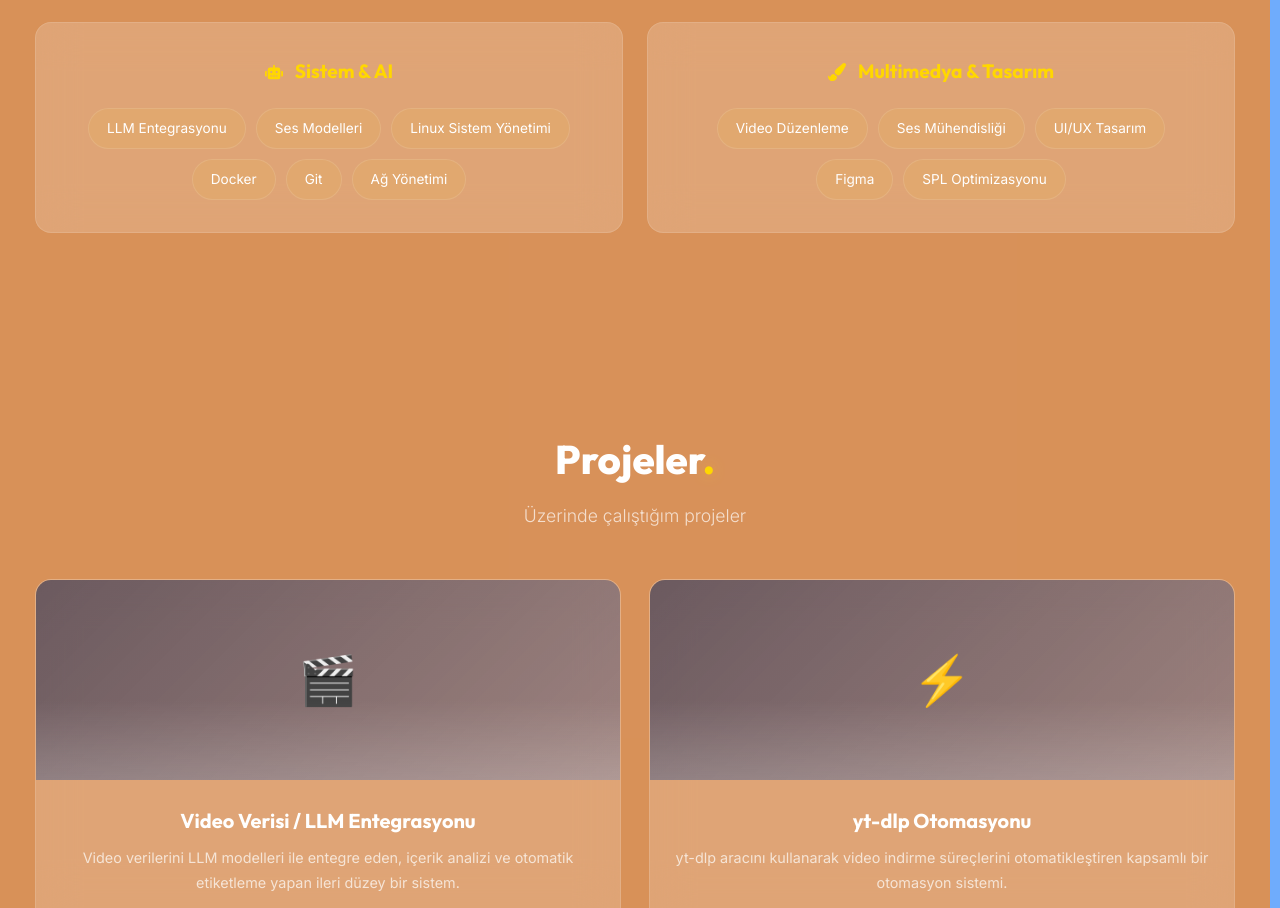
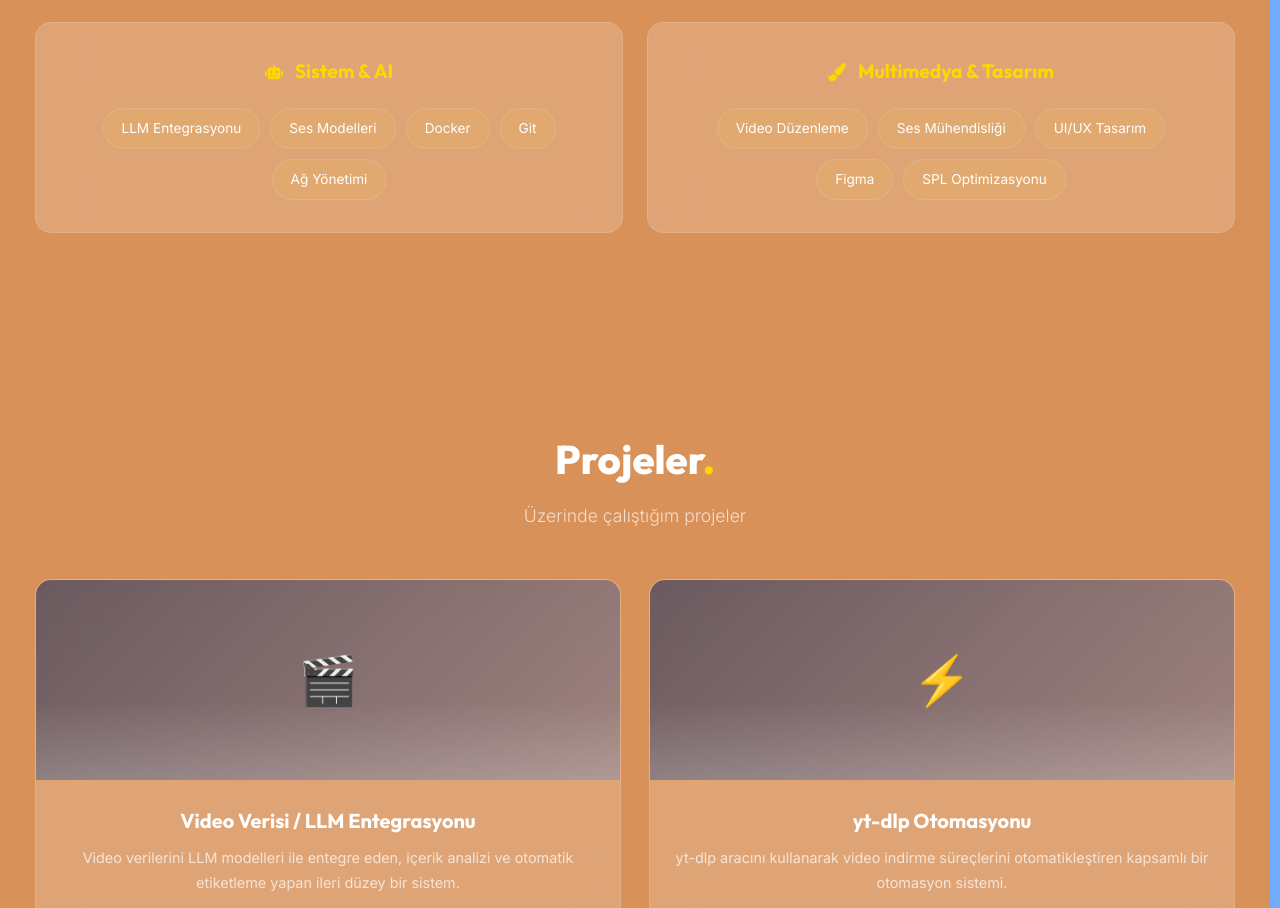
Before and after one commit to Lurall/Burak-Bilgic-Portfolio, a Next.js app: page / in a window 1280 px wide. Shown: the part 2057-2965 px from the top of the page. Built offline with nearby package versions, Linux system fonts and the light colour scheme.

Commit message:
refactor: remove only Linux Sistem Yonetimi from Sistem ve AI skills

```diff
--- a/src/components/Skills.tsx
+++ b/src/components/Skills.tsx
@@ -18,7 +18,7 @@ const skills = [
     {
         category: "Sistem & AI",
         icon: FaRobot,
-        skills: ["LLM Entegrasyonu", "Ses Modelleri", "Linux Sistem Yönetimi", "Docker", "Git", "Ağ Yönetimi"],
+        skills: ["LLM Entegrasyonu", "Ses Modelleri", "Docker", "Git", "Ağ Yönetimi"],
     },
     {
         category: "Multimedya & Tasarım",
```
